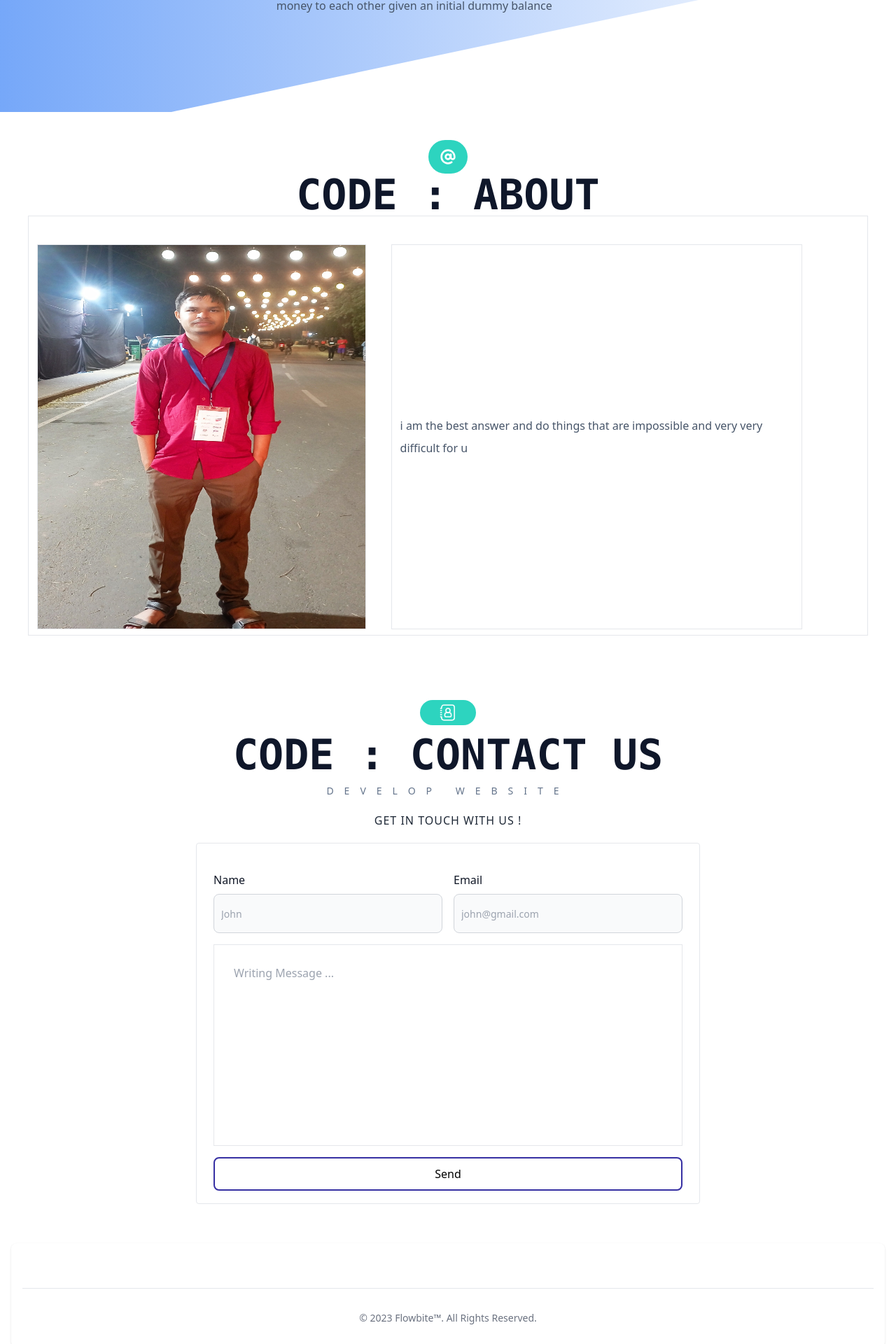
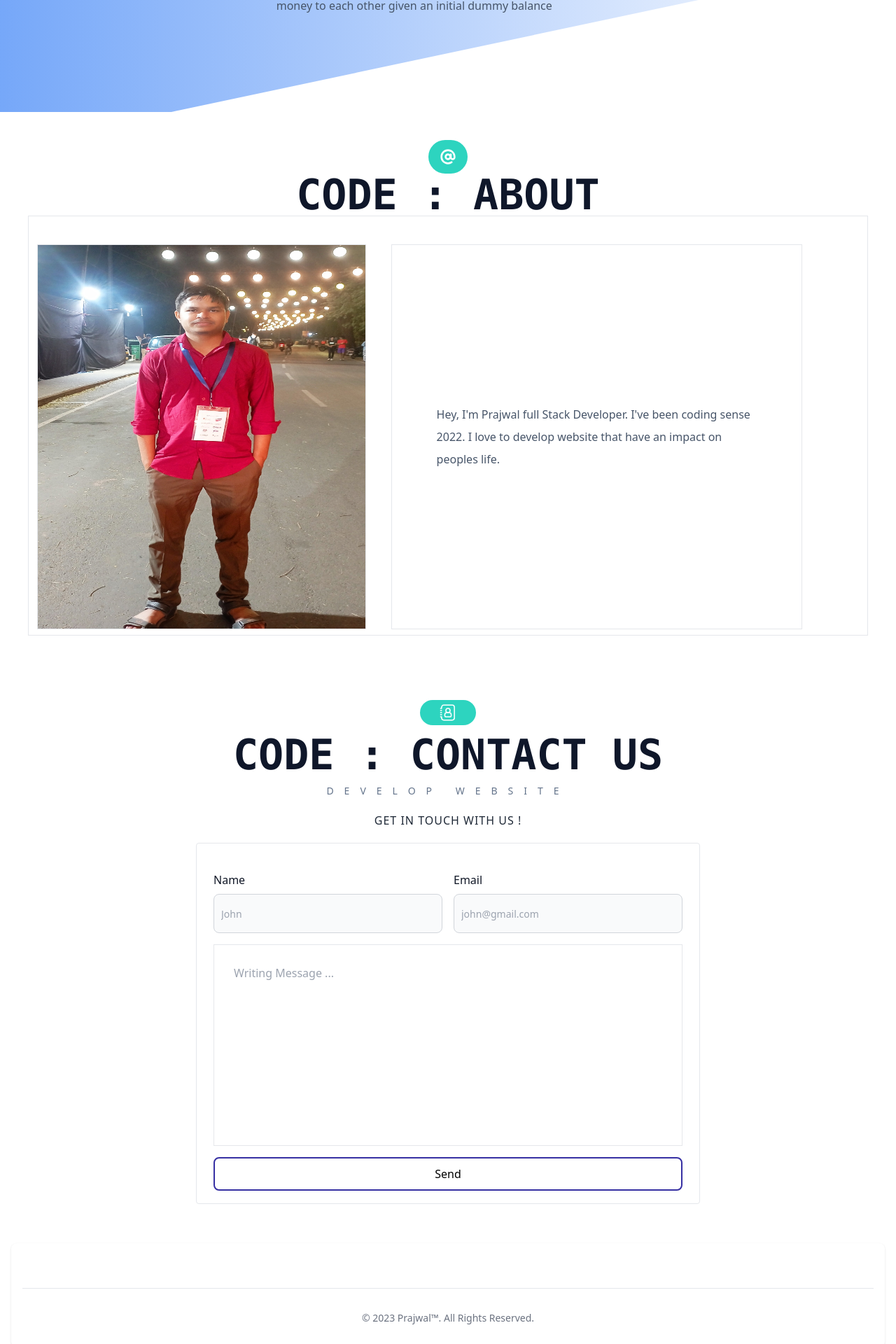
Before and after one commit to prajwal-dahat0810/portfolioOne, a React (Vite) app: page / in a window 1280 px wide. Shown: the part 3268-5188 px from the top of the page at 70% size. Built offline with nearby package versions, Linux system fonts and the light colour scheme.

Commit message:
updated description

```diff
--- a/src/components/About.tsx
+++ b/src/components/About.tsx
@@ -28,9 +28,9 @@ export const About = () => {
           <div className="flex row  border  h-full w-[40%] items-center text-white justify-center   ">
             <img src={myimg} alt="" className="h-full w-full" />
           </div>
-          <div className="flex row  border h-full w-[50%]  items-center text-md px-3 py-2   leading-loose  text-slate-600 font-medium justify-center   ">
-            i am the best answer and do things that are impossible and very very
-            difficult for u
+          <div className="flex row  border h-full w-[50%]  items-center text-md px-16 py-2   leading-loose  text-slate-600 font-medium justify-center   ">
+            Hey, I'm Prajwal full Stack Developer. I've been coding sense 2022.
+            I love to develop website that have an impact on peoples life.
           </div>
         </div>
       </div>
--- a/src/components/Footer.tsx
+++ b/src/components/Footer.tsx
@@ -6,7 +6,7 @@ export const Footer = () => {
         <span className="block text-sm text-gray-500 sm:text-center dark:text-gray-400">
           © 2023{" "}
           <a href="https://flowbite.com/" className="hover:underline">
-            Flowbite™
+            Prajwal™
           </a>
           . All Rights Reserved.
         </span>
```
